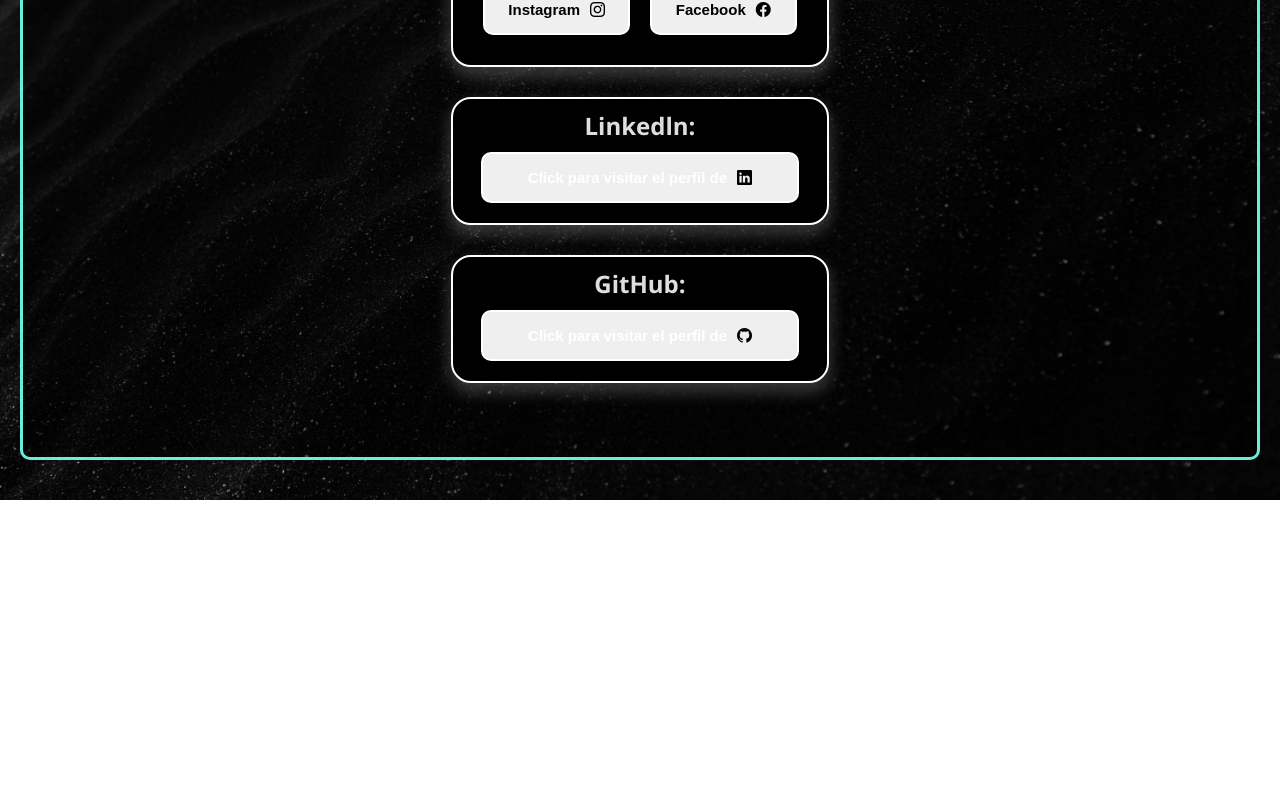
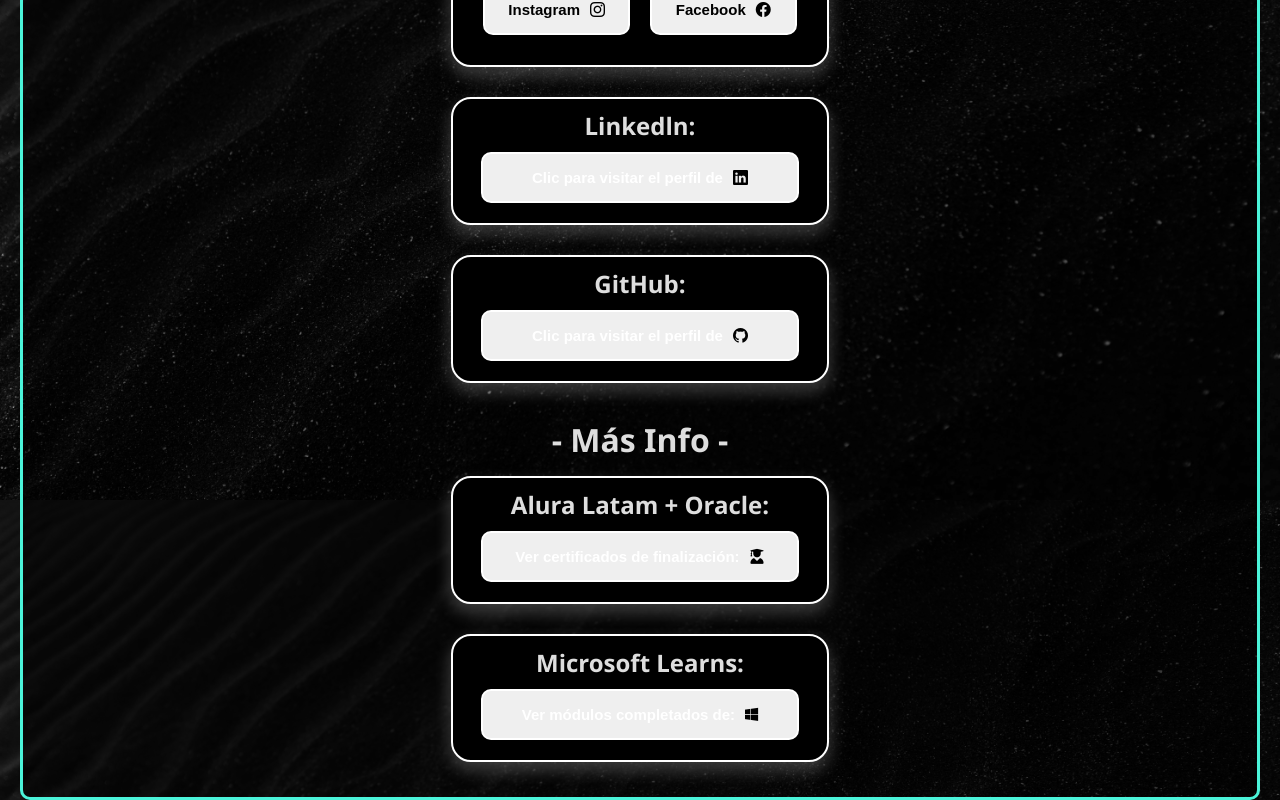
Before and after one commit to melagora/portafolio2_reactJSX-vite, a React (Vite) app: page /contact in a window 1280 px wide. Shown: the part 420-1220 px from the top of the page. Before the commit the page ends 920 px from the top, so only its background shows below. Built offline with nearby package versions, Linux system fonts and the light colour scheme.

Commit message:
las changes links contact

```diff
--- a/src/routes/Contact.jsx
+++ b/src/routes/Contact.jsx
@@ -13,7 +13,11 @@
             rel="stylesheet"
             href="https://cdnjs.cloudflare.com/ajax/libs/bootstrap-icons/1.5.0/font/bootstrap-icons.min.css"
           />
-          <p className="subtittleContact">Correo electronico personal:</p>
+          <link
+            rel="stylesheet"
+            href="https://cdnjs.cloudflare.com/ajax/libs/font-awesome/6.0.0-beta3/css/all.min.css"
+          />
+          <p className="subtittleContact">Correo electrónico personal:</p>
           <div>
             <button
               className="buttonContact"
@@ -45,7 +49,7 @@
               target="_blank"
               rel="noopener noreferrer"
             >
-              Click para visitar el perfil de
+              Clic para visitar el perfil de
             </a>
             <i style={pad} className="bi bi-linkedin"></i>
           </button>
@@ -58,9 +62,36 @@
               target="_blank"
               rel="noopener noreferrer"
             >
-              Click para visitar el perfil de
+              Clic para visitar el perfil de
             </a>
             <i style={pad} className="bi bi-github"></i>
+          </button>
+        </section>
+        <h1 style={{ paddingTop: "20px" }}>- Más Info -</h1>
+        <section>
+          <p className="subtittleContact">Alura Latam + Oracle:</p>
+          <button className="buttonContact">
+            <a
+              href="https://app.aluracursos.com/user/melagora/fullCertificate/d28d32bc68f5d351c5759e03ab4a72aa"
+              target="_blank"
+              rel="noopener noreferrer"
+            >
+               Ver certificados de finalización:
+            </a>
+            <i style={pad} class="fa-solid fa-user-graduate"></i>
+          </button>
+        </section>
+        <section>
+          <p className="subtittleContact">Microsoft Learns:</p>
+          <button className="buttonContact">
+            <a
+              href="https://learn.microsoft.com/es-es/users/melagora/transcript/dz6g4skwlg33825"
+              target="_blank"
+              rel="noopener noreferrer"
+            >
+              Ver módulos completados de:
+            </a>
+            <i style={pad} class="fa-brands fa-windows"></i>
           </button>
         </section>
       </div>
--- a/src/styles/styles.css
+++ b/src/styles/styles.css
@@ -9,8 +9,8 @@
   align-items: center;
   padding: 20px;
   box-sizing: border-box;
-  height: auto;
-  min-height: 100vh;
+  /* height: auto;
+  min-height: 100vh; */
 }
 
 @keyframes borderAnimation {
```
